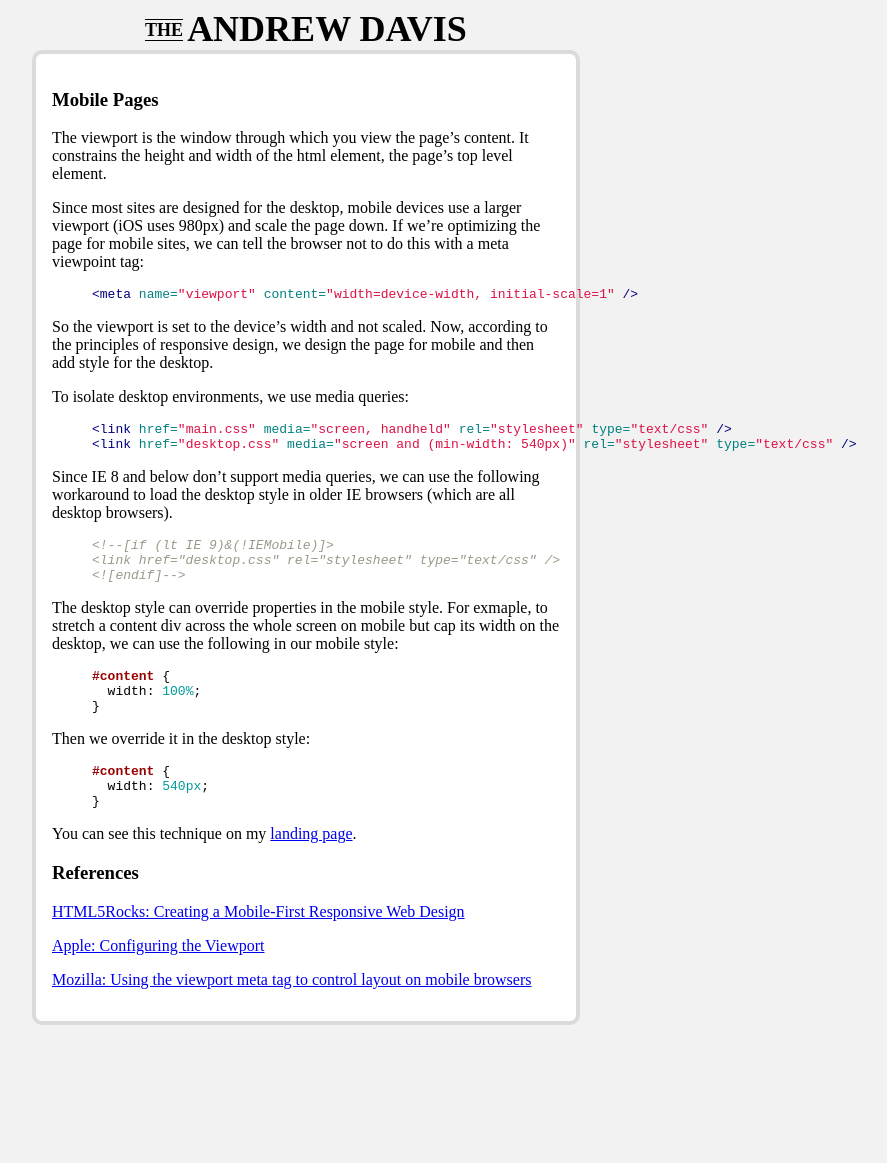
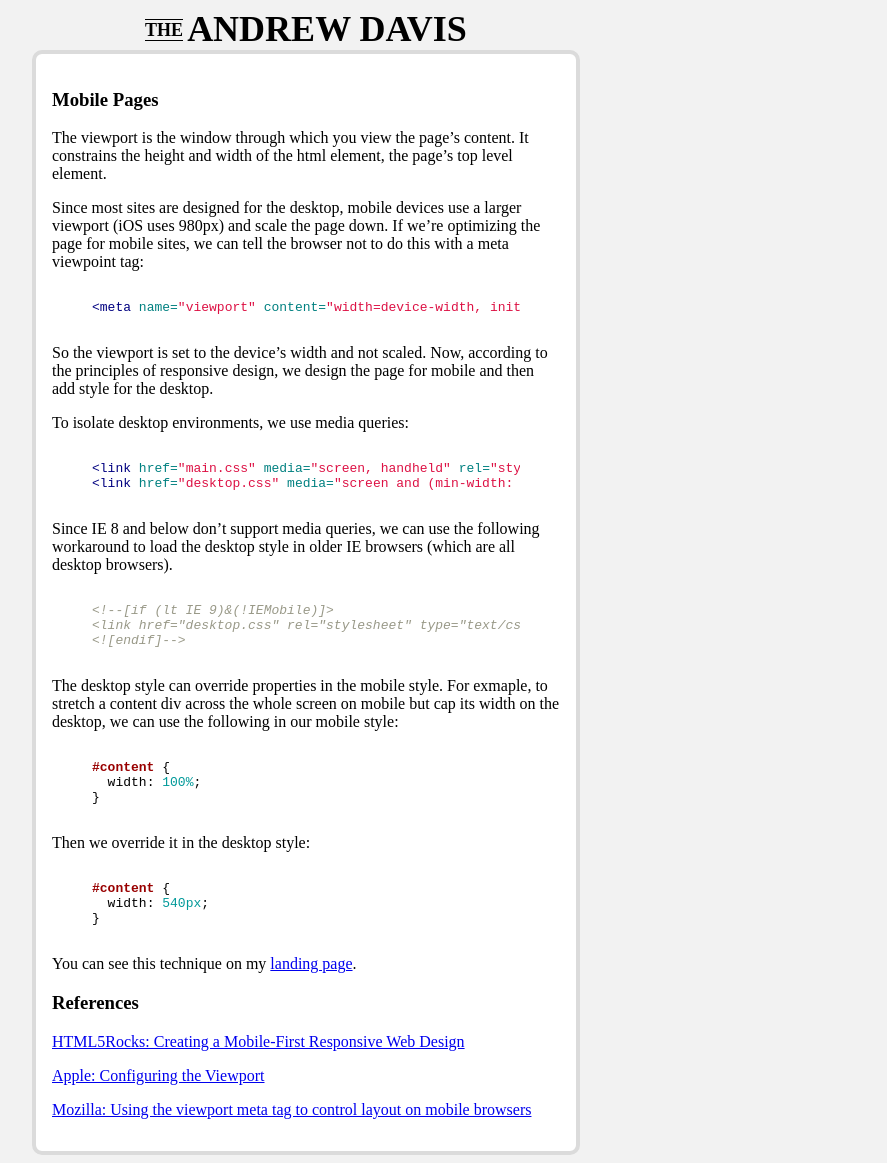
Before and after one commit to theandrewdavis/theandrewdavis.github.com, a Jekyll site: the page built from _posts/2012-08-06-mobile-pages.md, in a window 1280 px wide. Shown: the whole page, without its empty margins (334-1221 px from the left). Built offline with Jekyll 4.4.1, drawn with Linux system fonts in a browser that asks for light colours; before the commit the page ends 1033 px from its top, so only the background shows below that.

Commit message:
Scrolling instead of wrapping

```diff
--- a/css/syntax.css
+++ b/css/syntax.css
@@ -60,5 +60,5 @@
 .highlight .il { color: #009999 } /* Literal.Number.Integer.Long */
 
 .highlight {
-  word-wrap: break-word;
+  overflow: scroll;
 }
```
